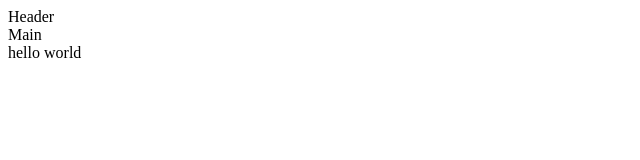
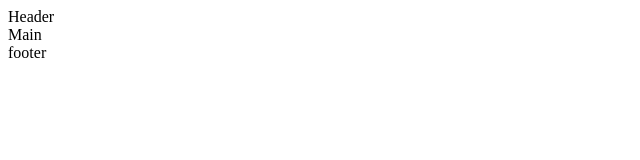
Before and after one commit to nastyagst/my-project, a plain HTML site: page index.html in a window 1280 px wide. Shown: the full height of the page, 0-640 px from the left. Drawn offline with Linux system fonts and the light colour scheme.

Commit message:
add footer

```diff
--- a/index.html
+++ b/index.html
@@ -8,6 +8,6 @@
 <body>
   <header>Header</header>
   <main>Main</main>
-  <footer>hello world</footer>
+  <footer>footer</footer>
 </body>
 </html>
```
